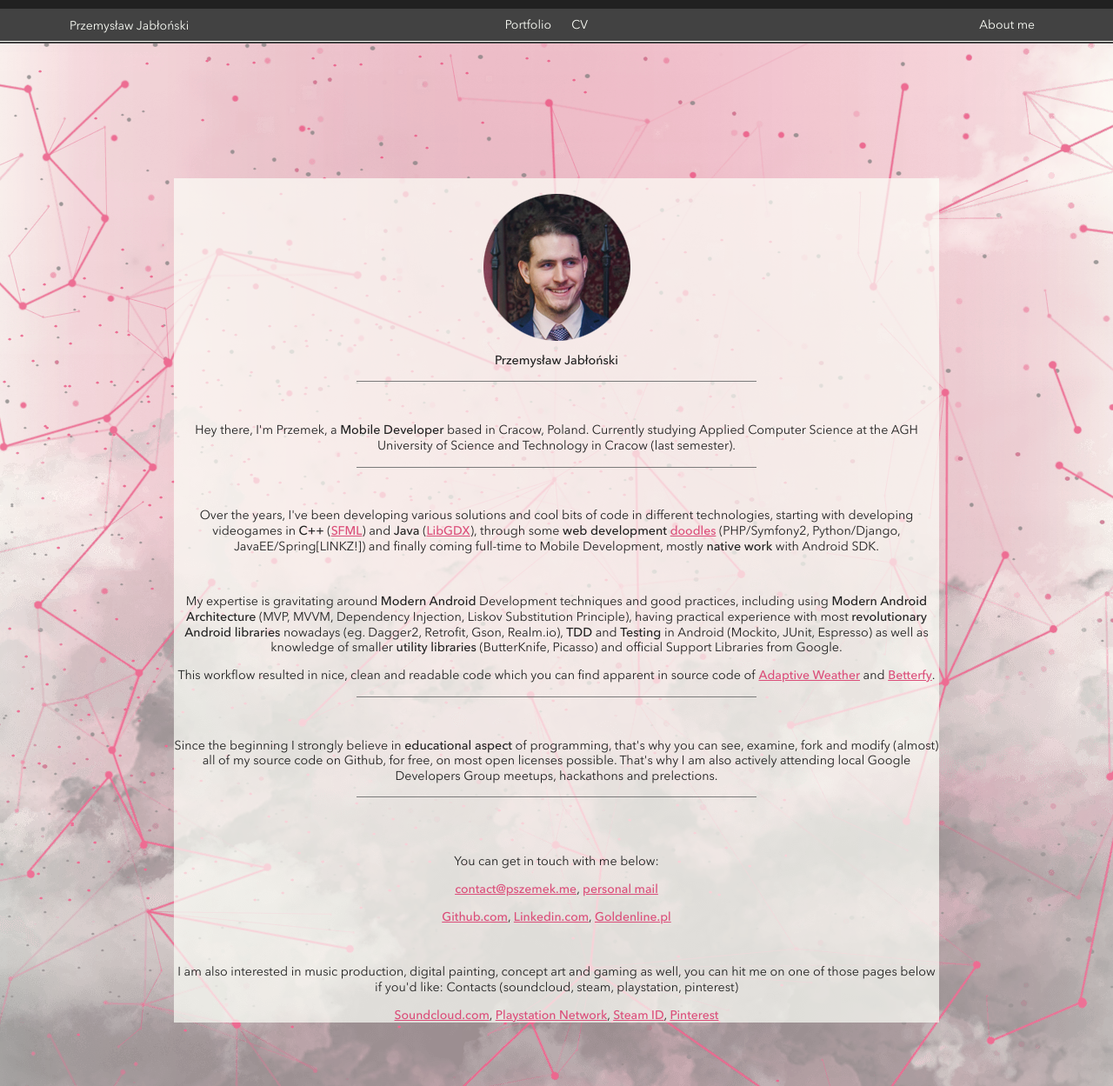
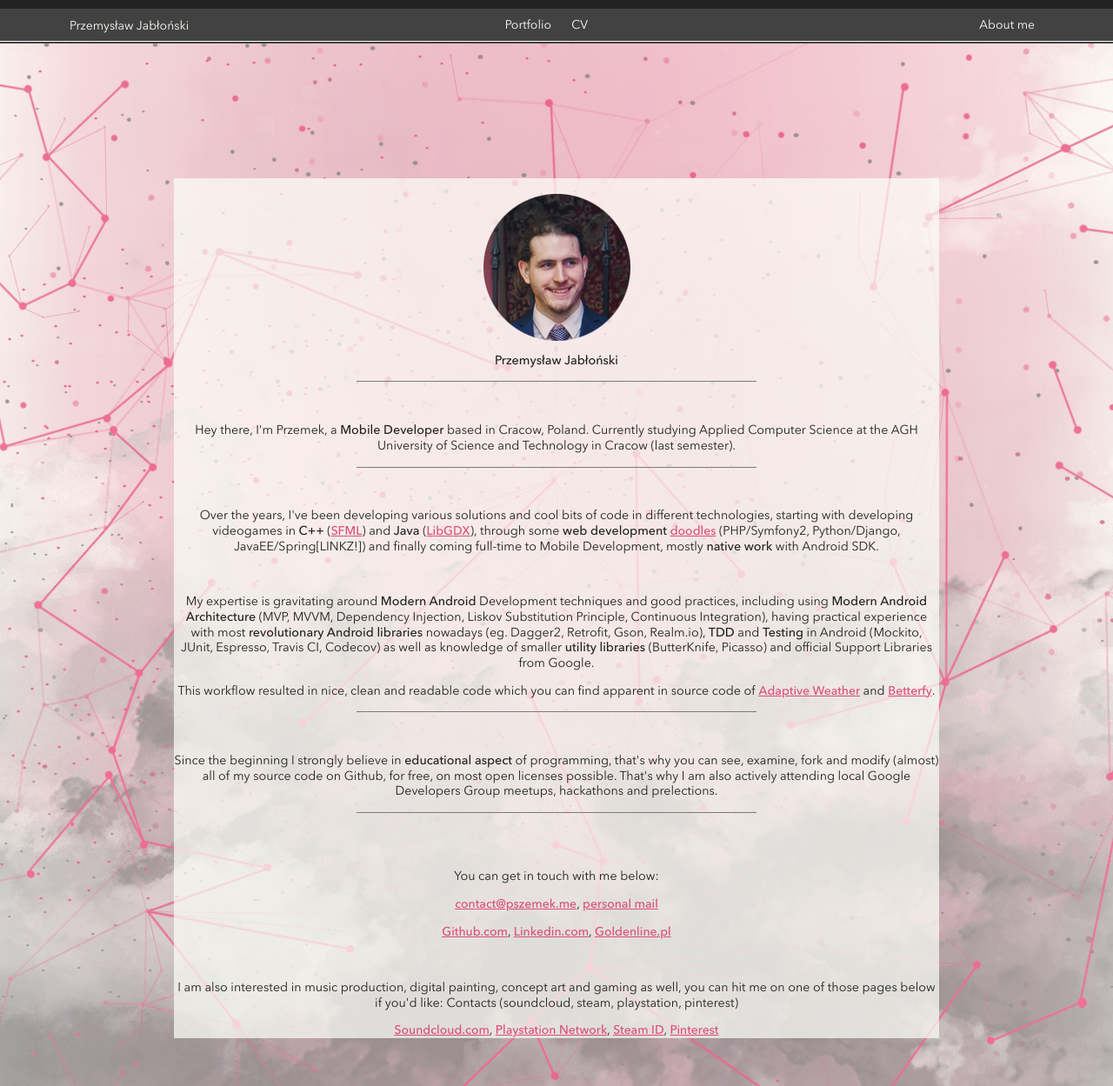
Before and after one commit to przemek-jablonski/sharaquss.github.io, a Jekyll site: the page built from about.html, in a window 1280 px wide and 1249 px high. Shown: the whole window at 87% size. Built offline with Jekyll 4.4.1, drawn with Linux system fonts in a browser that asks for light colours.

Commit message:
new cv version, minor modifications to about.html

```diff
--- a/about.html
+++ b/about.html
@@ -36,8 +36,8 @@ title: About me
 
         <p>
             My expertise is gravitating around <b>Modern Android</b> Development techniques and good practices,
-            including using <b>Modern Android Architecture</b> (MVP, MVVM, Dependency Injection, Liskov Substitution Principle), having practical experience with
-            most <b>revolutionary Android libraries</b> nowadays (eg. Dagger2, Retrofit, Gson, Realm.io), <b>TDD</b> and <b>Testing</b> in Android (Mockito, JUnit, Espresso) as well
+            including using <b>Modern Android Architecture</b> (MVP, MVVM, Dependency Injection, Liskov Substitution Principle, Continuous Integration), having practical experience with
+            most <b>revolutionary Android libraries</b> nowadays (eg. Dagger2, Retrofit, Gson, Realm.io), <b>TDD</b> and <b>Testing</b> in Android (Mockito, JUnit, Espresso, Travis CI, Codecov) as well
             as knowledge of smaller <b>utility libraries</b> (ButterKnife, Picasso) and official Support Libraries from Google.
         </p>
 
```
Also changed, not shown: 1 other file.
